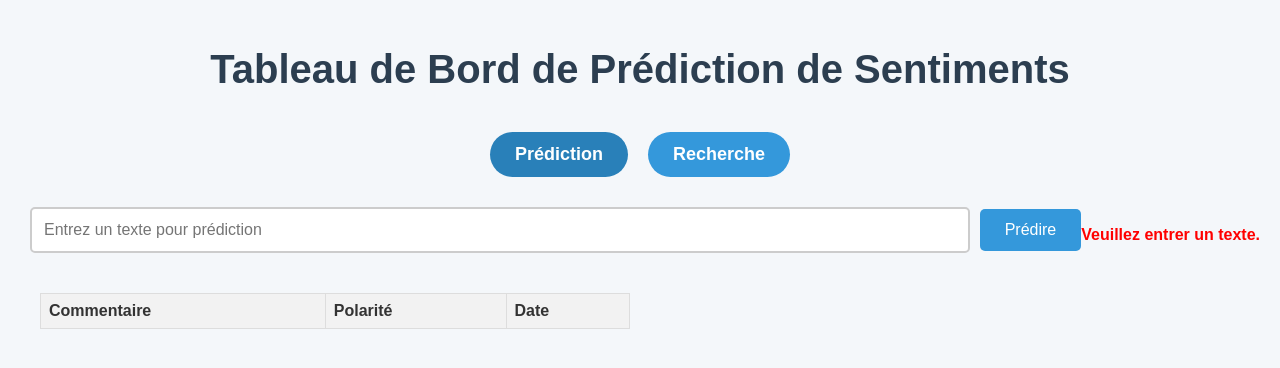
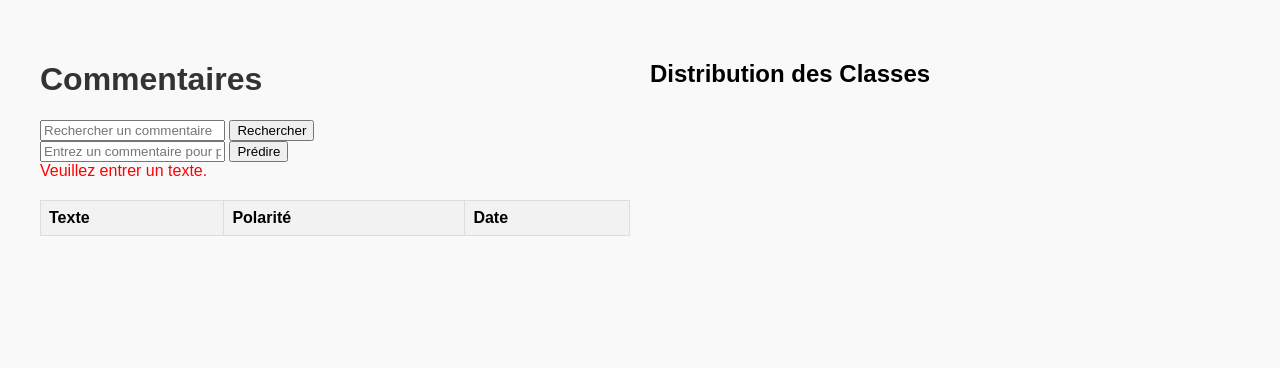
Before and after one commit to mouha07/bert-flask-app, a plain HTML site: page templates/index.html in a window 1280 px wide. Both pictures are taken after a click on the button "Prédire". Drawn offline with nearby package versions, Linux system fonts and the light colour scheme; no server answers.

Commit message:
Update index.html

```diff
--- a/templates/index.html
+++ b/templates/index.html
@@ -1,3 +1,4 @@
+
 <!DOCTYPE html>
 <html lang="fr">
 <head>
@@ -8,166 +9,43 @@
 
     <style>
         body {
-        font-family: 'Arial', sans-serif;
-        background-color: #f4f7fa;
-        margin: 0;
-        padding: 20px;
-        color: #333;
+            font-family: Arial, sans-serif;
+            margin: 20px;
+            background-color: #f9f9f9;
         }
-
-    h1 {
-        text-align: center;
-        color: #2c3e50;
-        font-size: 2.5em;
-        margin-bottom: 30px;
-    }
-
-    /* Section boutons */
-     /* Conteneur principal */
-    .container {
-        display: flex;
-        flex-direction: column;
-        width: 100%;
-        align-items: stretch; /* Élargir les éléments pour occuper la largeur */
-        gap: 20px; /* Espace entre les sections */
-    }
-
-    /* Section boutons */
-    .toggle-section {
-        display: flex;
-        justify-content: center; /* Centrer les boutons horizontalement */
-    }
-
-    .toggle-section button {
-        padding: 12px 25px;
-        font-size: 18px;
-        cursor: pointer;
-        background-color: #3498db;
-        color: white;
-        border: none;
-        border-radius: 30px;
-        margin: 10px;
-        transition: background-color 0.3s, transform 0.3s;
-        font-weight: bold;
-    }
-
-    .toggle-section button:hover {
-        background-color: #2980b9;
-        transform: scale(1.05);
-    }
-
-    .toggle-section button.active {
-        background-color: #2980b9;
-    }
-
-    /* Section d'input */
-    .input-section {
-        display: flex;
-        align-items: center; /* Centrer verticalement les éléments */
-        justify-content: space-between; /* Espacement égal entre les éléments */
-        flex-grow: 1; /* Permet aux sections d'occuper tout l'espace disponible */
-    }
-
-    .input-field {
-        flex: 1; /* Occupe l'espace restant */
-        padding: 12px;
-        margin: 0 10px; /* Marge entre le champ et le bouton */
-        border: 2px solid #ccc;
-        border-radius: 5px;
-        font-size: 16px;
-        box-sizing: border-box;
-        background-color: #fff;
-        transition: border 0.3s ease;
-    }
-
-    .input-field:focus {
-        border-color: #3498db;
-    }
-
-    /* Bouton action */
-    .action-button {
-        padding: 12px 25px;
-        background-color: #3498db;
-        color: white;
-        border: none;
-        border-radius: 5px;
-        font-size: 16px;
-        cursor: pointer;
-        transition: background-color 0.3s, transform 0.3s;
-    }
-
-    .action-button:hover {
-        background-color: #2980b9;
-        transform: scale(1.05);
-    }
-
-    /* Messages de résultat */
-    .result-message {
-        margin-top: 20px;
-        font-size: 1.2em;
-        font-weight: bold;
-        color: #2c3e50;
-    }
-
-    .error-message {
-        color: #e74c3c;
-        margin-top: 10px;
-        font-size: 1em;
-        font-weight: bold;
-    }
-
-    /* Sections */
-    .section {
-        margin-top: 30px;
-    }
-
-    .section input {
-        max-width: 500px;
-        margin: 0 auto;
-    }
-
         .dashboard {
             display: flex;
             justify-content: space-between;
             padding: 20px;
         }
 
-
-
-        /* Section des commentaires */
         .comments-section {
-            flex: 1;
-            margin-right: 20px;
+            flex: 1; /* Prend tout l'espace disponible */
+            margin-right: 20px; /* Marge à droite pour l'espacement */
         }
 
-        /* Table des commentaires */
+        .chart-section {
+            flex: 1; /* Prend tout l'espace disponible */
+        }
+
         .comments-table {
             width: 100%;
             border-collapse: collapse;
             margin-top: 20px;
         }
+
         .comments-table th, .comments-table td {
             border: 1px solid #ddd;
             padding: 8px;
             text-align: left;
         }
+
         .comments-table th {
             background-color: #f2f2f2;
         }
-
-        /* Autres éléments */
-        .loading {
-            font-style: italic;
-            color: #555;
+        h1 {
+            color: #333;
         }
-        .result-section {
-            margin-top: 20px;
-        }
-        .chart-section {
-            flex: 1; /* Prend tout l'espace disponible */
-        }
-
-
         #comments {
             margin-bottom: 20px;
         }
@@ -213,7 +91,6 @@
         .error-message {
             color: red;
         }
-
 
         .modal {
             display: none; /* Cacher la modale par défaut */
@@ -516,49 +393,7 @@ function updateChart(distribution) {
         }
     });
 }
-// Afficher la section sélectionnée et basculer le bouton actif
-    function showSection(section) {
-        const predictSection = document.getElementById("predict-section");
-        const searchSection = document.getElementById("search-section");
-        const togglePredict = document.getElementById("toggle-predict");
-        const toggleSearch = document.getElementById("toggle-search");
 
-        if (section === "predict") {
-            predictSection.style.display = "block";
-            searchSection.style.display = "none";
-            togglePredict.classList.add("active");
-            toggleSearch.classList.remove("active");
-        } else {
-            predictSection.style.display = "none";
-            searchSection.style.display = "block";
-            toggleSearch.classList.add("active");
-            togglePredict.classList.remove("active");
-        }
-    }
-
-    async function loadComments() {
-        const response = await fetch('/comments');
-        const comments = await response.json();
-        const commentsTableBody = document.getElementById("comments").querySelector("tbody");
-        commentsTableBody.innerHTML = '';
-        comments.forEach(comment => {
-            const row = document.createElement("tr");
-
-            const textCell = document.createElement("td");
-            textCell.innerText = comment.text;
-
-            const polarityCell = document.createElement("td");
-            polarityCell.innerText = comment.class == 1 ? 'Positif' : 'Négatif';
-
-            const dateCell = document.createElement("td");  // Colonne de date ajoutée
-            dateCell.innerText = comment.date; // Remplacez par le bon attribut pour la date
-
-            row.appendChild(textCell);
-            row.appendChild(polarityCell);
-            row.appendChild(dateCell); // Ajout de la cellule de date
-            commentsTableBody.appendChild(row);
-        });
-    }
 
 // // Fonction pour mettre à jour le graphique
 // function updateChart(distribution) {
@@ -603,51 +438,40 @@ function updateChart(distribution) {
 
 </head>
     <body>
-
-<h1>Tableau de Bord de Prédiction de Sentiments</h1>
-
-<div class="container">
-    <div class="toggle-section">
-        <button id="toggle-predict" class="toggle-button active" onclick="showSection('predict')">Prédiction</button>
-        <button id="toggle-search" class="toggle-button" onclick="showSection('search')">Recherche</button>
-    </div>
-
-    <!-- Section Prédiction -->
-    <div id="predict-section" class="input-section">
-        <input type="text" id="text-input" class="input-field" placeholder="Entrez un texte pour prédiction">
-        <button onclick="predict()" class="action-button">Prédire</button>
-        <div id="predicted-class" class="result-message"></div>
-        <div class="error-message" id="error-message" style="display:none;"></div>
-    </div>
-
-    <!-- Section Recherche -->
-    <div id="search-section" class="input-section" style="display:none;">
-        <input type="text" id="search-term" class="input-field" placeholder="Recherchez des commentaires">
-        <button onclick="searchComments()" class="action-button">Rechercher</button>
-    </div>
-</div>
-
-<!-- Section des commentaires et du graphique -->
     <div class="dashboard">
         <div class="comments-section">
-        <table class="comments-table" id="comments">
+            <h1>Commentaires</h1>
+            <div id="search-input">
+                <input type="text" id="search-term" placeholder="Rechercher un commentaire">
+                <button onclick="searchComments()">Rechercher</button>
+            </div>
+            <div id="text-input-container">
+                <input type="text" id="text-input" placeholder="Entrez un commentaire pour prédiction">
+                <button onclick="predict()">Prédire</button>
+                <div id="error-message" class="error-message" style="display:none;"></div>
+            </div>
+            <table id="comments" class="comments-table">
                 <thead>
                     <tr>
-                    <th>Commentaire</th>
+                        <th>Texte</th>
                         <th>Polarité</th>
-                    <th>Date</th>
+                        <th>Date</th> <!-- Nouvelle colonne pour la date -->
                     </tr>
                 </thead>
-            <tbody>
-                <!-- Les commentaires seront insérés ici dynamiquement -->
-            </tbody>
+                <tbody></tbody>
             </table>
         </div>
         <div class="chart-section">
+            <h2>Distribution des Classes</h2>
             <canvas id="classDistributionChart"></canvas>
         </div>
     </div>
-
+    <div id="modal" class="modal">
+        <div class="modal-content">
+            <span class="close-button" onclick="closeModal()">&times;</span>
+            <div id="result_view">Détails du commentaire...</div>
+        </div>
+    </div>
 </body>
 <!-- <body>
     <h1>Analyse de Sentiment</h1>
```
Lines whose indentation alone changed are shown as unchanged.
